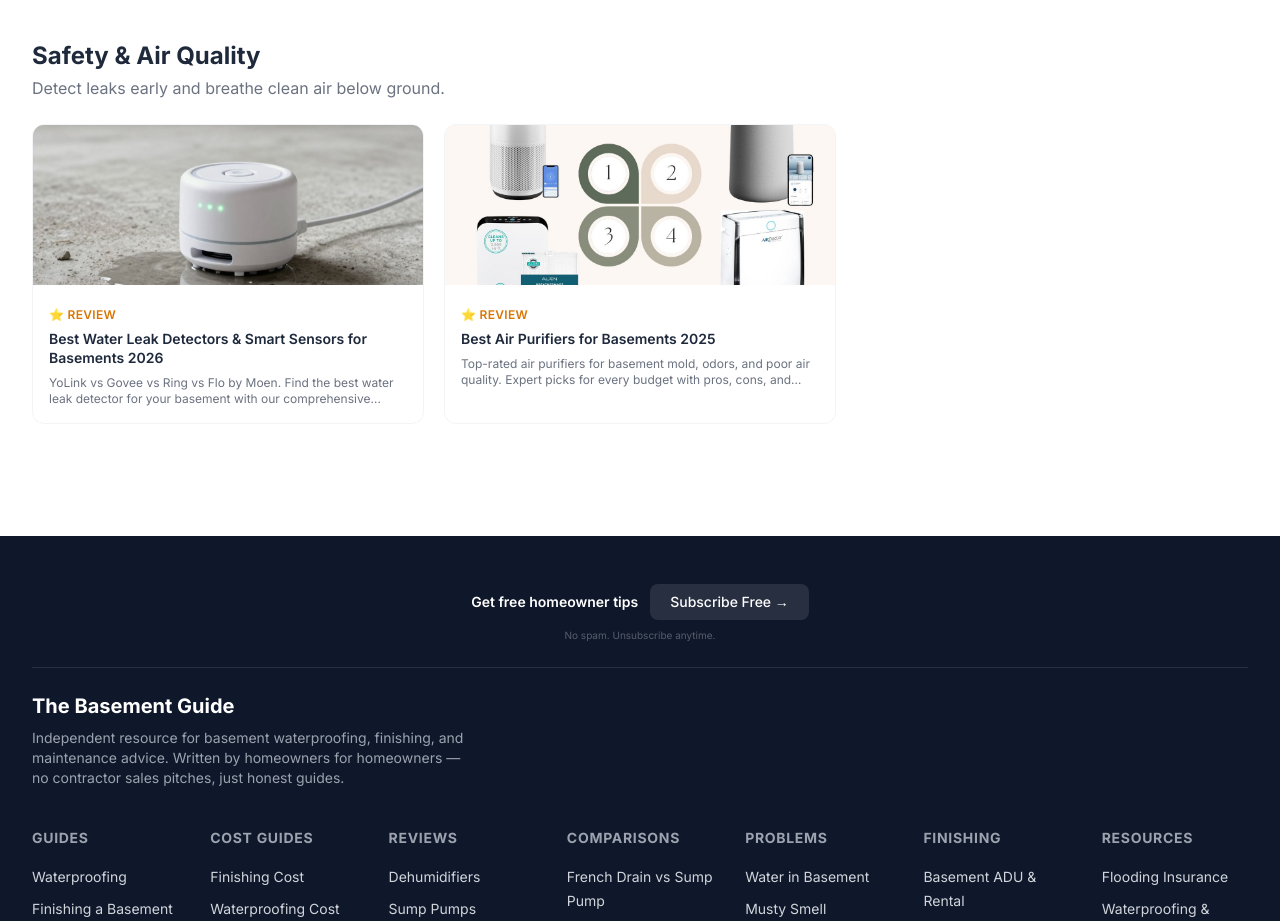
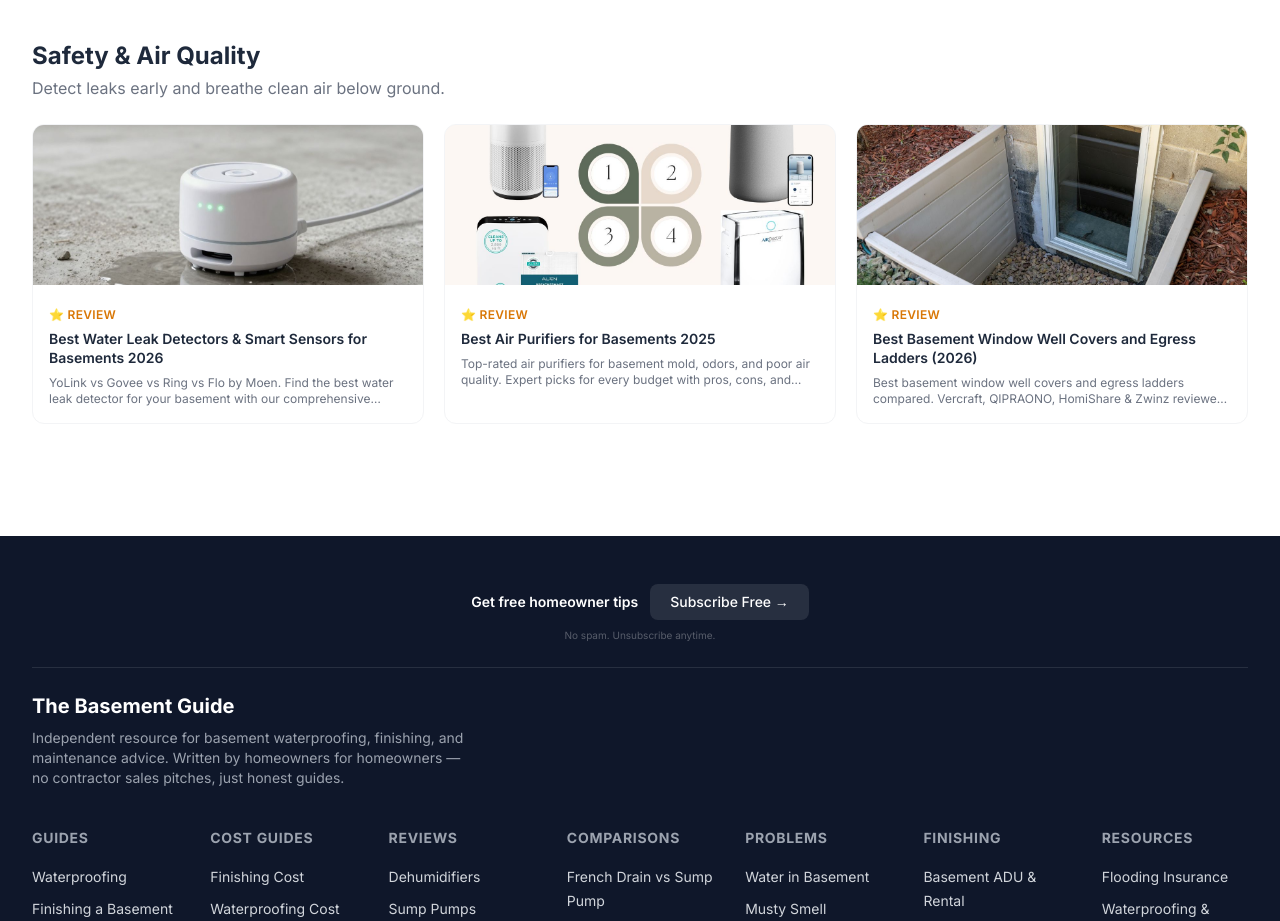
Before and after one commit to thebasementguide2026/basement-guide, a Next.js app: page /reviews in a window 1280 px wide. Shown: the part 1660-2581 px from the top of the page. Built offline with nearby package versions, Linux system fonts and the light colour scheme.

Commit message:
Add best-window-well-covers-egress-ladders to /reviews under Safety & Air Quality

```diff
--- a/app/reviews/page.tsx
+++ b/app/reviews/page.tsx
@@ -32,7 +32,7 @@ const reviewGroups = [
     title: 'Safety & Air Quality',
     description: 'Detect leaks early and breathe clean air below ground.',
     featured: [],
-    regular: ['best-water-leak-detectors', 'best-basement-air-purifiers'],
+    regular: ['best-water-leak-detectors', 'best-basement-air-purifiers', 'best-window-well-covers-egress-ladders'],
   },
 ]
 
```
